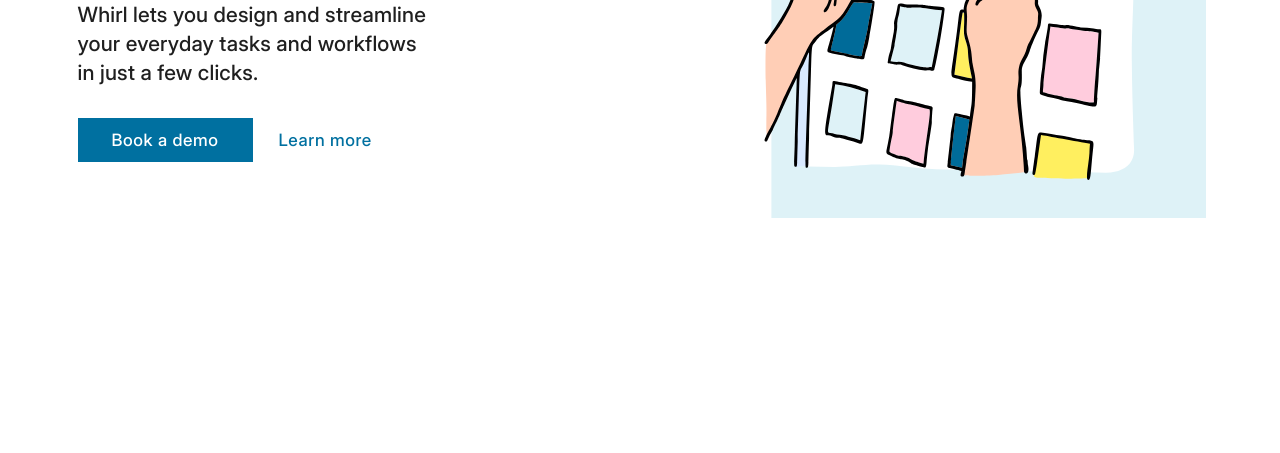
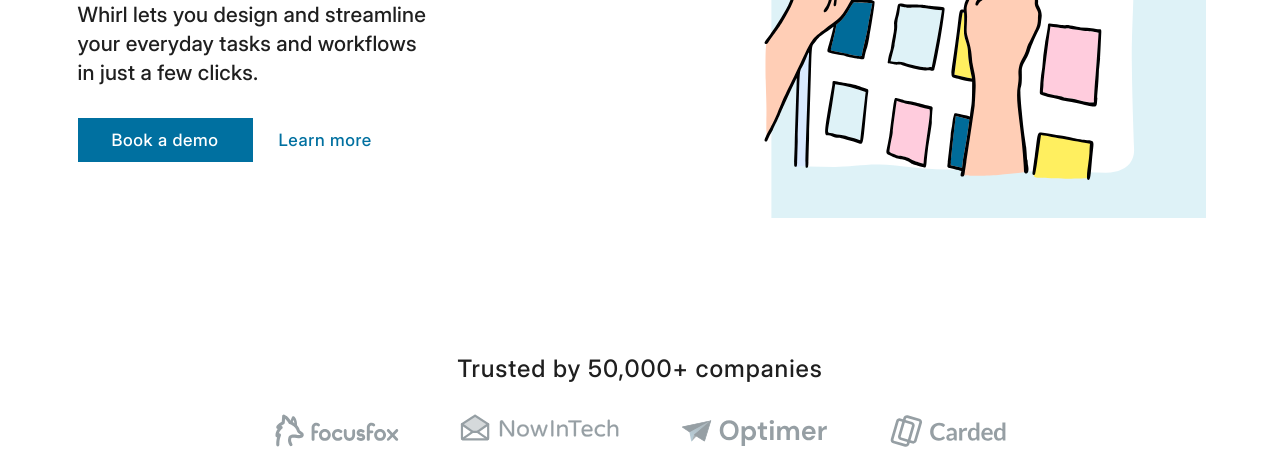
Before and after one commit to ase444ka/landing1, a website built with Vite: page index.html in a window 1280 px wide. Shown: the part 347-800 px from the top of the page. Built offline with nearby package versions, Linux system fonts and the light colour scheme.

Commit message:
add customers block

```diff
--- /dev/null
+++ b/assets/styles/customers.scss
@@ -0,0 +1,17 @@
+.customers {
+  &__inner {
+    padding-top: 136px;
+  }
+  &__header {
+    font-size: 24px;
+    text-align: center;
+    letter-spacing: 0.9px;
+    font-weight: 400;
+  }
+  &__list {
+    display: flex;
+    justify-content: center;
+    margin-top: 31px;
+    gap: 61px;
+  }
+}
--- a/index.html
+++ b/index.html
@@ -58,6 +58,19 @@
       </div>
 
     </section>
+
+    <section class="customers">
+      <div class="container">
+        <div class="customers__inner"><h1 class="customers__header">Trusted by 50,000+ companies</h1>
+        <ul class="customers__list">
+          <li><img src="assets/images/customers/1.svg" alt="focus-fox"></li>
+          <li><img src="assets/images/customers/2.svg" alt="now-in-tech"></li>
+          <li><img src="assets/images/customers/3.svg" alt="optimizer"></li>
+          <li><img src="assets/images/customers/4.svg" alt="carded"></li>
+        </ul>
+
+    </section>
+
   </main>
 
 </body>
```
Also changed, not shown: assets/images/customers/1.svg (added), assets/images/customers/2.svg (added), assets/images/customers/3.svg (added), assets/images/customers/4.svg (added).
